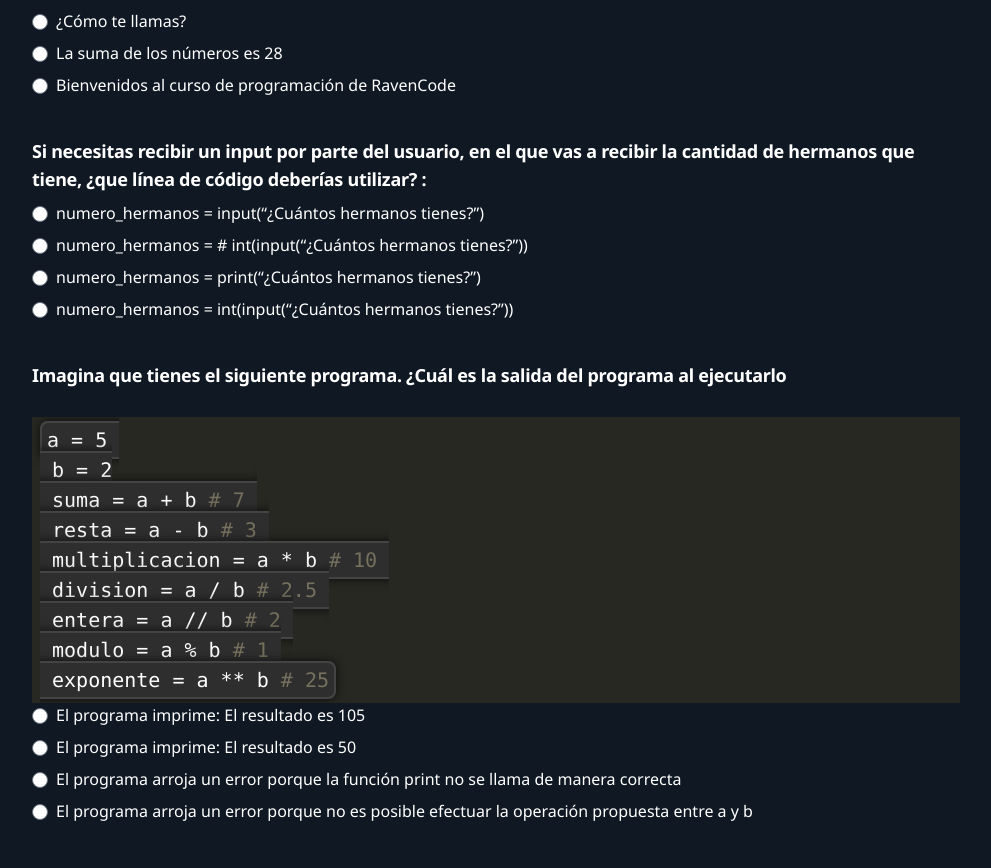
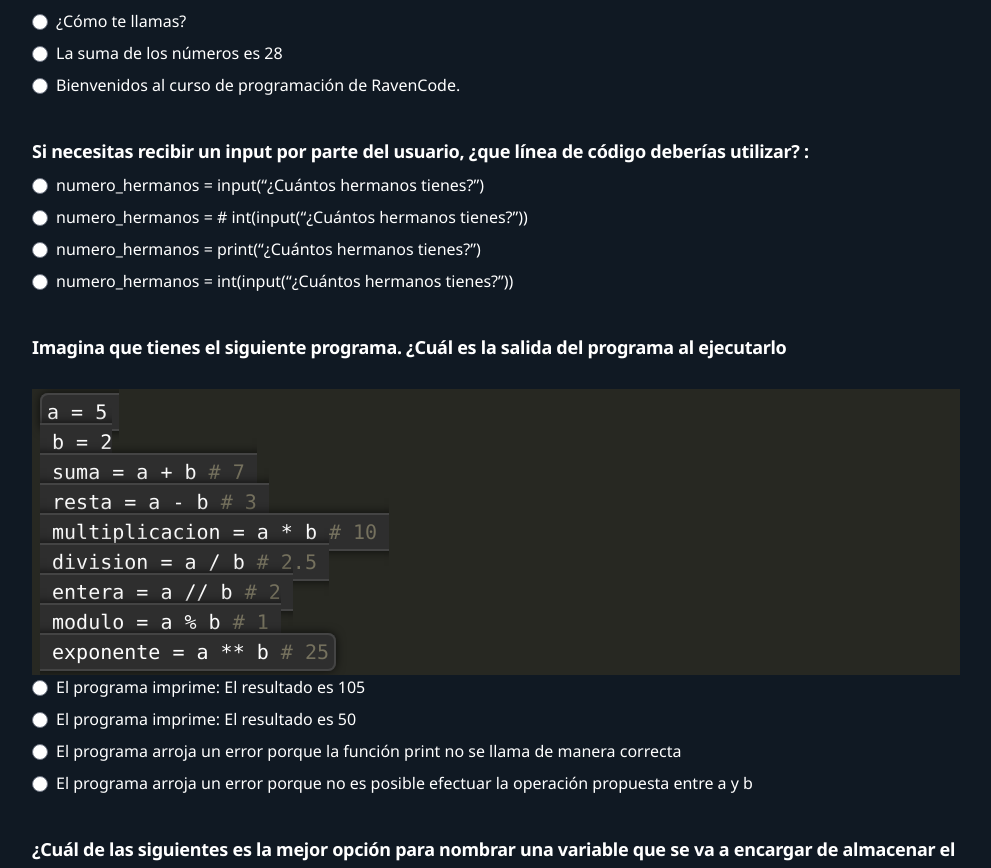
Before and after one commit to RavenCode-Eng2/ravencode-frontend, a React (Vite) app: page /Assesment1 in a window 1280 px wide. Shown: the part 882-1750 px from the top of the page, without its empty margins (144-1135 px from the left). Built offline with nearby package versions, Linux system fonts and the light colour scheme.

Commit message:
Update Asessment1.tsx

```diff
--- a/src/pages/Module1/Asessment1.tsx
+++ b/src/pages/Module1/Asessment1.tsx
@@ -1,13 +1,9 @@
 import React, { useState } from "react";
 import { theme } from "../../theme";
-import Button from "../../components/Button"; // Asegúrate de que tienes el componente Button
+import Button from "../../components/Button";
 import { Link, useNavigate } from 'react-router-dom';
-import { useEffect } from "react";
-
-
-import { Light as SyntaxHighlighter } from "react-syntax-highlighter"; // Importa el resaltado de sintaxis
+import { Light as SyntaxHighlighter } from "react-syntax-highlighter";
 import { monokai } from "react-syntax-highlighter/dist/esm/styles/hljs";
-import EditorContainer from "../../components/CodeMirror/EditorContainer";
 
 interface PageWithEditorsProps {}
 const questions = [
@@ -45,11 +41,11 @@ const questions = [
         </div>
       </div>
     ),
-    options: ["Hola,mundo", "¿Cómo te llamas?", "La suma de los números es 28", "Bienvenidos al curso de programación de RavenCode"],
-    answer: "Bienvenidos al curso de programación de RavenCode",
+    options: ["Hola,mundo", "¿Cómo te llamas?", "La suma de los números es 28", "Bienvenidos al curso de programación de RavenCode."],
+    answer: "Bienvenidos al curso de programación de RavenCode.",
   },
   {
-    question: "Si necesitas recibir un input por parte del usuario, en el que vas a recibir la cantidad de hermanos que tiene, ¿que línea de código deberías utilizar? :",
+    question: "Si necesitas recibir un input por parte del usuario, ¿que línea de código deberías utilizar? :",
     options: ["numero_hermanos = input(“¿Cuántos hermanos tienes?”)", "numero_hermanos = # int(input(“¿Cuántos hermanos tienes?”))",
        "numero_hermanos = print(“¿Cuántos hermanos tienes?”)", "numero_hermanos = int(input(“¿Cuántos hermanos tienes?”))"],
     answer: "numero_hermanos = int(input(“¿Cuántos hermanos tienes?”))",
@@ -181,6 +177,7 @@ const Assesment1: React.FC<ExamProps> = () => {
   const [score, setScore] = useState<number | null>(null);
   const [showModal, setShowModal] = useState<boolean>(false);
   const [modalMessage, setModalMessage] = useState<string>("");
+  const navigate = useNavigate();
 
   const handleOptionChange = (e: React.ChangeEvent<HTMLInputElement>, index: number) => {
     const updatedAnswers = [...answers];
@@ -207,6 +204,17 @@ const Assesment1: React.FC<ExamProps> = () => {
     }
 
     setShowModal(true); // Show the modal after submitting
+  };
+
+  const handleModalClose = () => {
+    if (score! <= 8) {
+      // Clear answers if score is between 3 and 8
+      setAnswers(new Array(10).fill(""));
+    } else if (score! >= 8) {
+      // Navigate to the next module if score is more than 8
+      navigate("/courses"); // Change this path to the appropriate next module page
+    }
+    setShowModal(false);
   };
 
   return (
@@ -277,13 +285,7 @@ const Assesment1: React.FC<ExamProps> = () => {
                 Subir
               </Button>
             </div>
-            {score !== null && (
-              <div className="mt-8 text-center">
-                <h3 className="text-white text-lg font-bold tracking-[-0.015em]">
-                  Tu calificación es: {score} de {questions.length}
-                </h3>
-              </div>
-            )}
+
           </div>
         </div>
       </div>
@@ -295,14 +297,21 @@ const Assesment1: React.FC<ExamProps> = () => {
             <h2 className="text-2xl font-bold text-black mb-4">
               Resultado del Examen
             </h2>
+            {score !== null && (
+              <div className="mt-8 text-center">
+                <h3 className="text-black text-lg font-bold tracking-[-0.015em]">
+                  Tu calificación es: {score} de {questions.length}
+                </h3>
+              </div>
+            )}
             <p className="text-lg text-black mb-4">{modalMessage}</p>
             <Button
               size="md"
               variant="primary"
               className="px-6 py-3 text-base font-bold leading-normal"
-              onClick={() => setShowModal(false)}
+              onClick={handleModalClose}
             >
-              Cerrar
+              {score! >= 8 ? "Vamos al siguiente módulo" : "Cerrar"}
             </Button>
           </div>
         </div>
```
